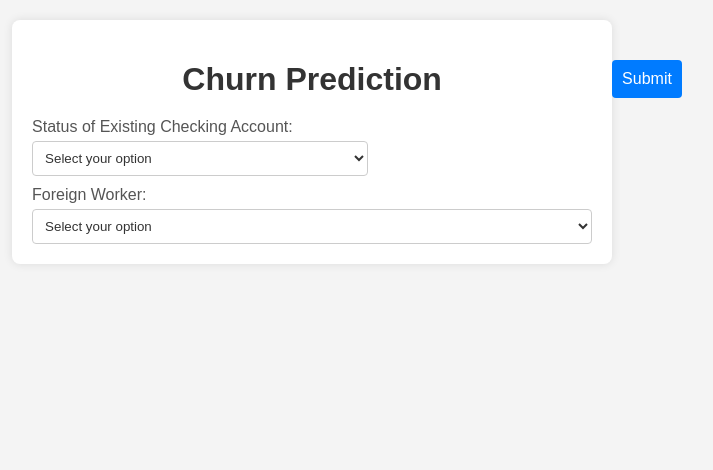
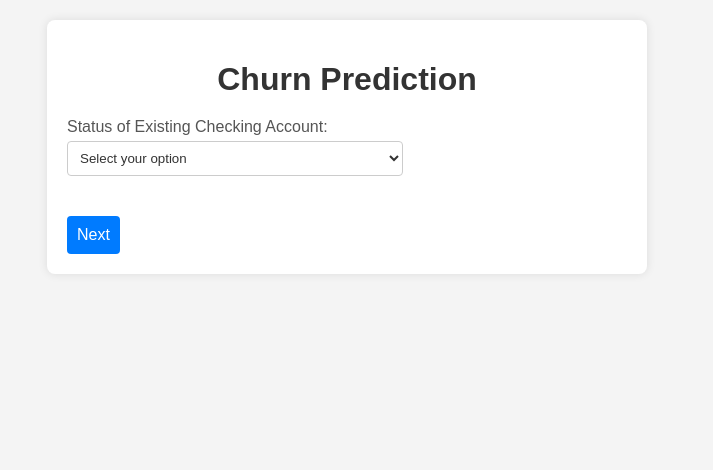
Before and after one commit to jdaguilar/machine-learning-zoomcamp-capstone-project, a Flask app: page / in a window 1280 px wide. Shown: the top 470 px of the page, without its empty margins (293-1006 px from the left). Run offline with Flask 3, Linux system fonts and the light colour scheme; parts of the project's set-up code (start-up, migrations or seed data) failed here and were passed over.

Commit message:
fix bug with preview button:
fix bug which send post request before displaying preview button

```diff
--- a/src/churn_app/templates/index.html
+++ b/src/churn_app/templates/index.html
@@ -194,7 +194,8 @@
             </option>
           </select>
         </div>
-        <div class="step"></div>
+
+        <div class="step">
           <label for="foreign_worker">Foreign Worker:</label>
           <select name="foreign_worker" id="foreign_worker" required>
             <option value="" disabled selected>Select your option</option>
@@ -213,8 +214,9 @@
           <button type="button" id="prevBtn" onclick="nextPrev(-1)">
             Previous
           </button>
-          <button type="submit" id="submitBtn">Submit</button>
+          <button type="button" id="nextBtn" onclick="nextPrev(1)">Next</button>
         </div>
+
       </form>
     </div>
     <script src="{{ url_for('static', filename='js/index.js') }}"></script>
```
